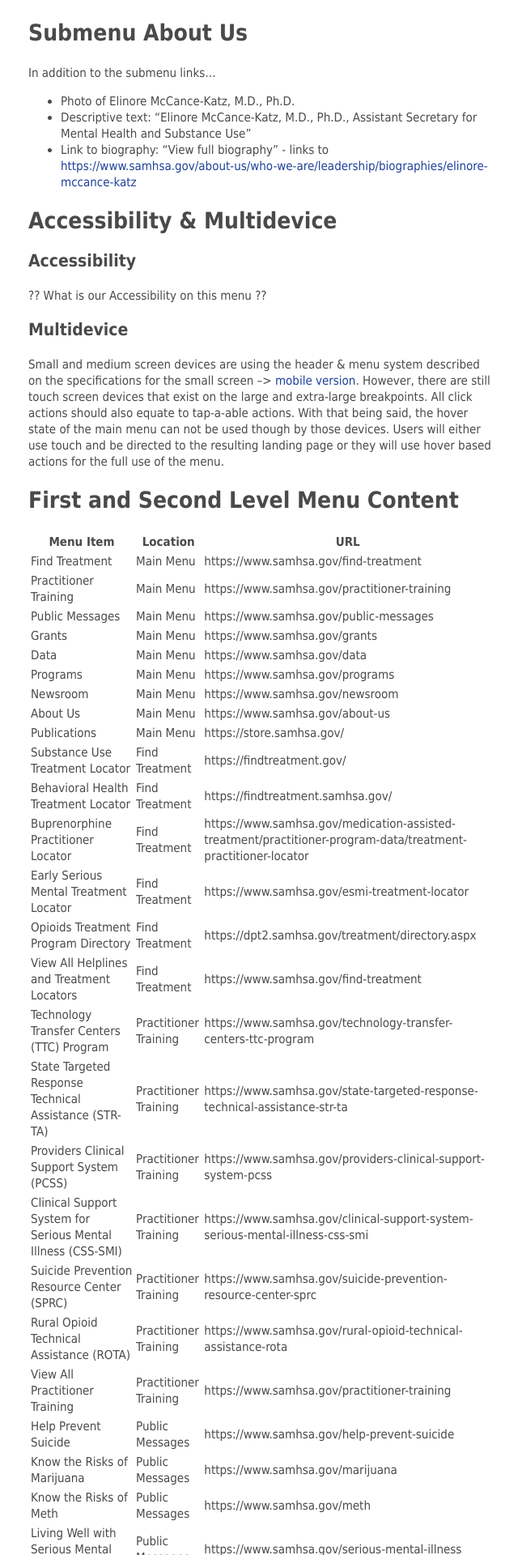
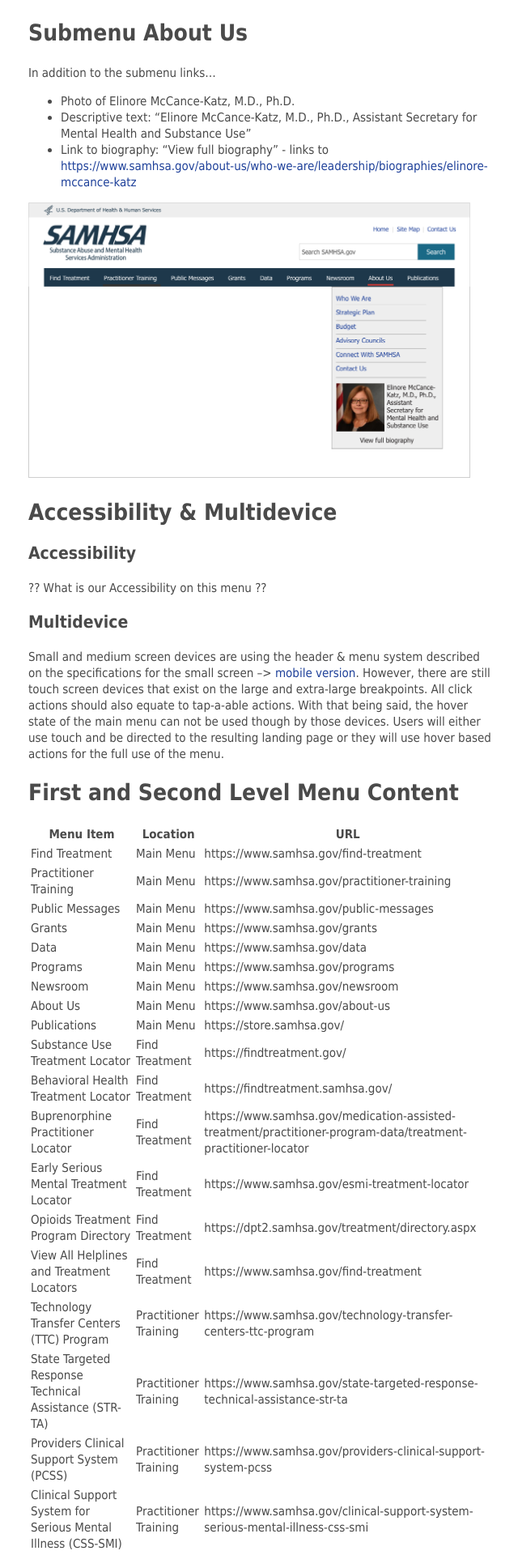
Before and after one commit to HHS/samhsa-pattern-library, a Jekyll site: the page built from docs/pages/components/global-header-lg.md, in a window 1280 px wide. Shown: the part 2061-3981 px from the top of the page at 81% size, without its empty margins (246-886 px from the left). Built offline with Jekyll 4.4.1, drawn with Linux system fonts in a browser that asks for light colours; nearby versions of some CDN libraries.

Commit message:
update header to fix about us image

```diff
--- a/docs/pages/components/global-header-lg.md
+++ b/docs/pages/components/global-header-lg.md
@@ -67,6 +67,8 @@
 - Descriptive text: "Elinore McCance-Katz, M.D., Ph.D., Assistant Secretary for Mental Health and Substance Use"
 - Link to biography: "View full biography" - links to [https://www.samhsa.gov/about-us/who-we-are/leadership/biographies/elinore-mccance-katz](https://www.samhsa.gov/about-us/who-we-are/leadership/biographies/elinore-mccance-katz)
 
+![About Us Menu](../assets/img/header/aboutus.png)
+
 <a name="accessibility"></a>
 ## Accessibility & Multidevice
 ### Accessibility
```
